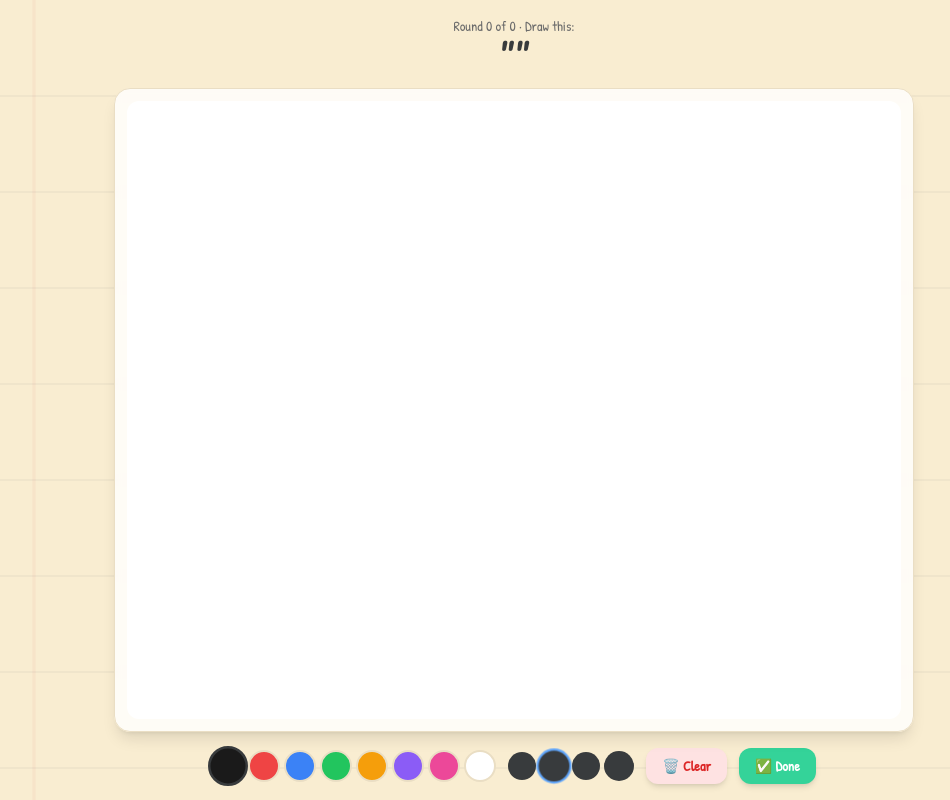
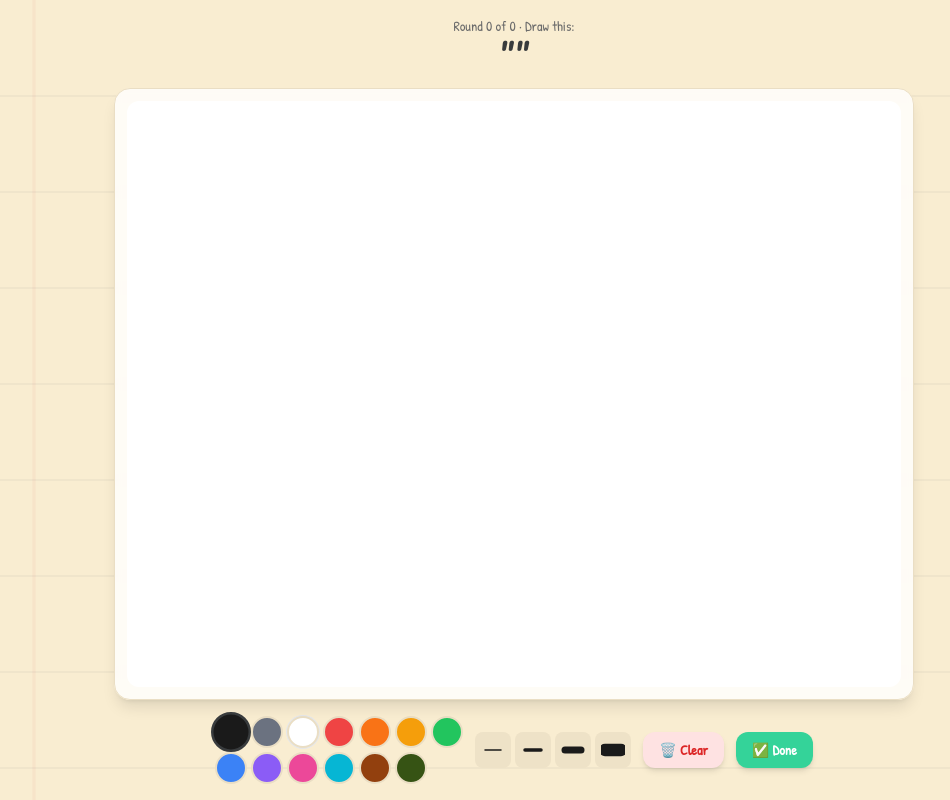
Before and after one commit to TheRoro/Drawly, a React (Vite) app in the folder client/: page /draw in a window 1280 px wide. Shown: the whole page, without its empty margins (126-1076 px from the left). Built offline with nearby package versions, Linux system fonts and the light colour scheme; no server answers; a web font is replaced by a local one.

Commit message:
Updating Draw UI

```diff
--- a/client/src/pages/DrawPhase.tsx
+++ b/client/src/pages/DrawPhase.tsx
@@ -4,8 +4,13 @@ import { socket } from '../socket'
 import Timer from '../components/Timer'
 import Chat from '../components/Chat'
 
-const COLORS = ['#1a1a1a', '#ef4444', '#3b82f6', '#22c55e', '#f59e0b', '#8b5cf6', '#ec4899', '#ffffff']
-const SIZES = [2, 4, 8, 14]
+const COLORS = [
+  '#1a1a1a', '#6b7280', '#ffffff',
+  '#ef4444', '#f97316', '#f59e0b', '#22c55e',
+  '#3b82f6', '#8b5cf6', '#ec4899', '#06b6d4',
+  '#92400e', '#365314',
+]
+const SIZES = [2, 5, 10, 18]
 
 export default function DrawPhase() {
   const { assignedPrompt, timerEnd, submitDrawing, drawingRound, totalRounds } = useGame()
@@ -168,13 +173,13 @@ export default function DrawPhase() {
 
       {/* Toolbar — bigger touch targets on mobile */}
       <div className="flex flex-wrap items-center justify-center gap-2 sm:gap-3 w-full max-w-[800px]">
-        <div className="flex gap-1.5 sm:gap-1">
+        <div className="grid grid-cols-7 gap-1.5 sm:gap-1">
           {COLORS.map(c => (
             <button
               key={c}
               className={`w-9 h-9 sm:w-8 sm:h-8 rounded-full border-2 transition-transform touch-manipulation ${
                 color === c ? 'scale-125 border-ink-200' : 'border-paper-300'
-              }`}
+              } ${c === '#ffffff' ? 'ring-1 ring-gray-200' : ''}`}
               style={{ backgroundColor: c }}
               onClick={() => setColor(c)}
             />
@@ -185,12 +190,21 @@ export default function DrawPhase() {
           {SIZES.map(s => (
             <button
               key={s}
-              className={`rounded-full bg-ink-200 transition-transform touch-manipulation ${
-                brushSize === s ? 'ring-2 ring-blue-400 scale-110' : ''
+              className={`w-10 h-10 sm:w-9 sm:h-9 rounded-lg flex items-center justify-center transition-transform touch-manipulation ${
+                brushSize === s ? 'ring-2 ring-blue-400 scale-110 bg-paper-300' : 'bg-paper-200 hover:bg-paper-300'
               }`}
-              style={{ width: Math.max(s + 16, 28), height: Math.max(s + 16, 28) }}
               onClick={() => setBrushSize(s)}
-            />
+              title={`${s}px`}
+            >
+              <svg width="24" height="24" viewBox="0 0 24 24">
+                <line
+                  x1="4" y1="12" x2="20" y2="12"
+                  stroke={color}
+                  strokeWidth={Math.max(s * 0.7, 1.5)}
+                  strokeLinecap="round"
+                />
+              </svg>
+            </button>
           ))}
         </div>
 
```
